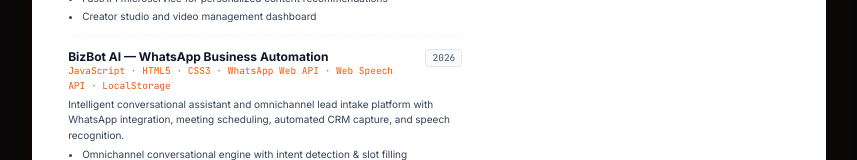
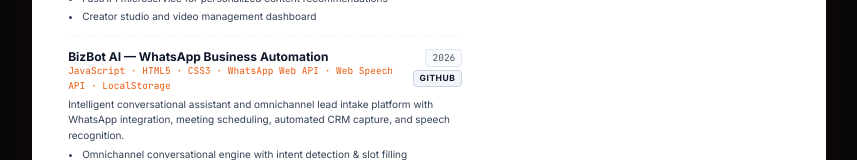
Before and after one commit to kavyamodi889-commits/portfolio, a React (Vite) app: page /resume in a window 1280 px wide. Shown: the part 2377-2537 px from the top of the page, without its empty margins (371-1228 px from the left). Built offline with nearby package versions, Linux system fonts and the light colour scheme.

Commit message:
docs(portfolio): link BizBot AI project to github repository

```diff
--- a/src/data/portfolioData.js
+++ b/src/data/portfolioData.js
@@ -240,7 +240,7 @@ export const projects = [
       "Voice recognition powered by Web Speech API for hands-free interactions",
       "Live webhook JSON telemetry output & CSV exportable CRM dashboard",
     ],
-    github: null,
+    github: "https://github.com/kavyamodi889-commits/whatsapp-automation",
     live: null,
     image: null,
     featured: true,
```
